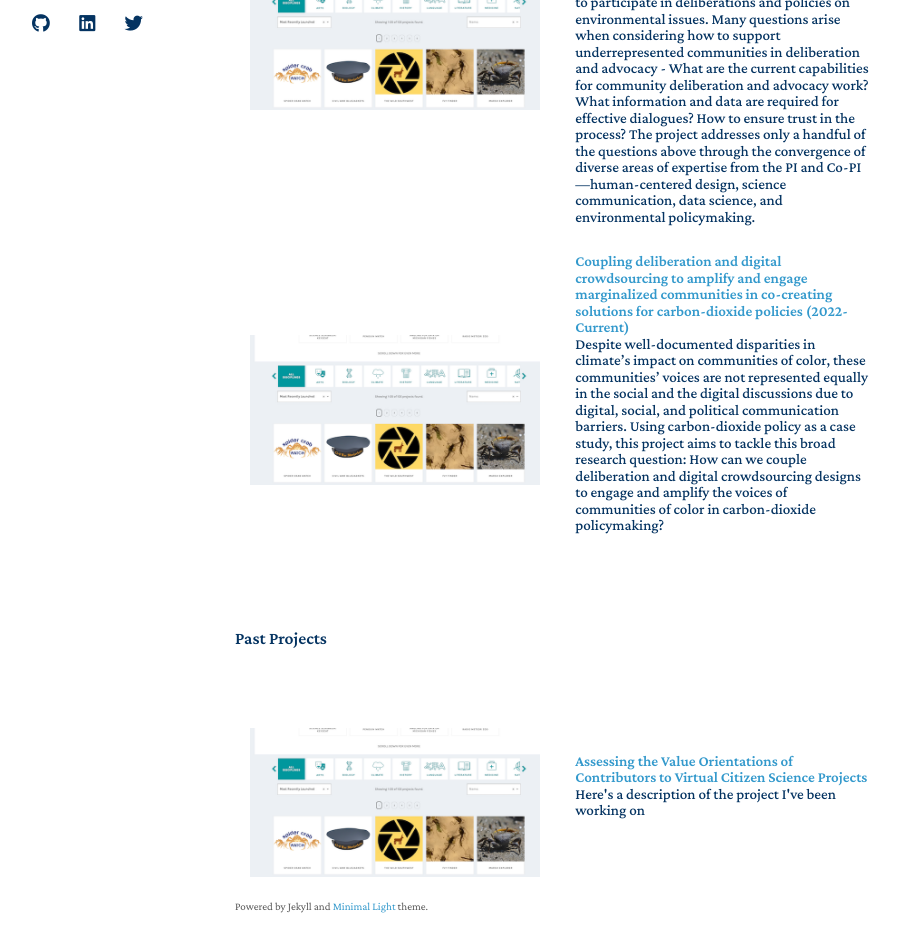
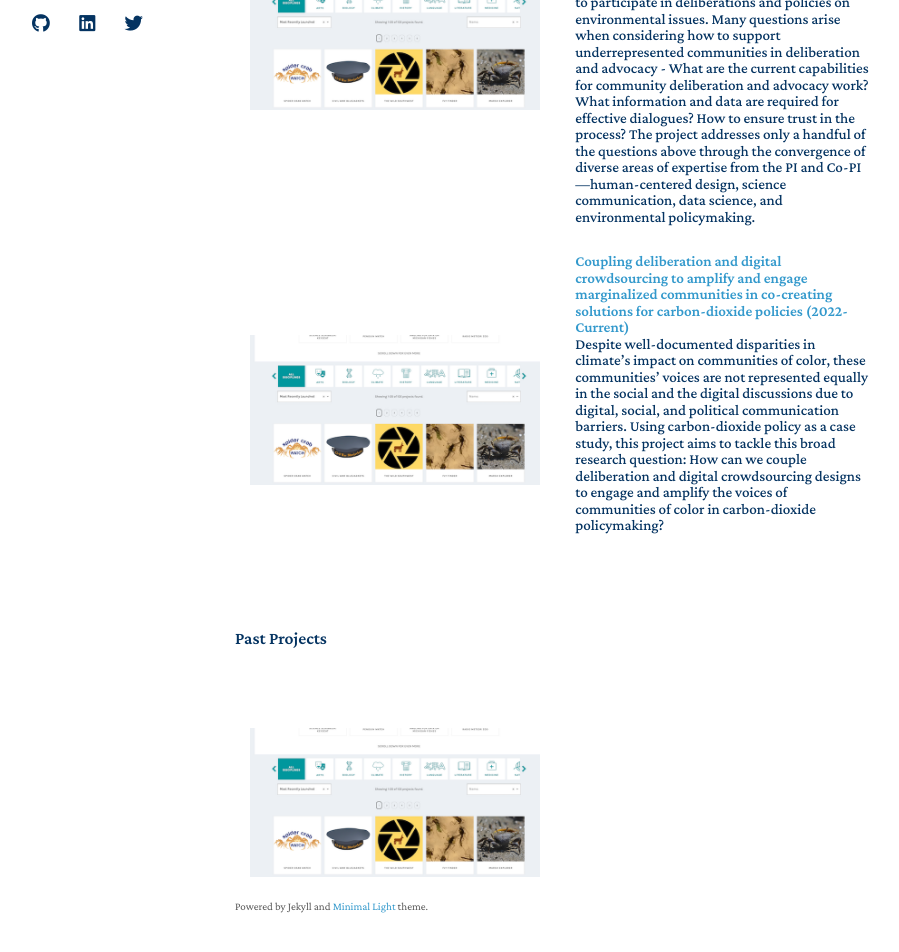
Before and after one commit to cjacks04/cjacks04.github.io, a Jekyll site: the page built from projects.md, in a window 1280 px wide and 1367 px high. Shown: the part 380-1332 px from the top of the window, without its empty margins (235-1134 px from the left). Built offline with Jekyll 4.4.1, drawn with Linux system fonts in a browser that asks for light colours; nearby versions of some CDN libraries; a style sheet for code colours, icons or effects is not loaded.

Commit message:
project page update

```diff
--- a/_includes/seeprojects.md
+++ b/_includes/seeprojects.md
@@ -49,8 +49,8 @@
     <img src="https://raw.githubusercontent.com/cjacks04/cjacks04.github.io/main/assets/img/zooniverse.png">
   </div>
   <div class="col-sm-9" style="position: relative;padding-right: 15px;padding-left: 20px;">
-          <div class="title"><a href="">Assessing the Value Orientations of Contributors to Virtual Citizen Science Projects</a></div>
-      <p>Here's a description of the project I've been working on</p>
+          <div class="title"><a href=""> </a></div>
+      <p></p>
     </div>
 
   </div>
```
